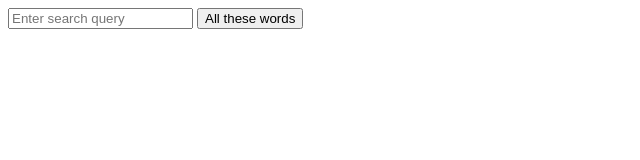
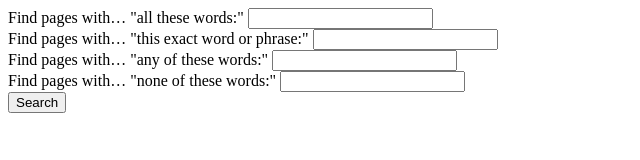
Before and after one commit to Ammarmkhan/google_front_end, a plain HTML site: page advanced.html in a window 1280 px wide. Shown: the whole page, without its empty margins (0-640 px from the left). Drawn offline with Linux system fonts and the light colour scheme.

Commit message:
Finished adv page

```diff
--- a/advanced.html
+++ b/advanced.html
@@ -1,13 +1,23 @@
 <!DOCTYPE html>
-<html lang="en">
+<html>
     <head>
-        <title>Advanced Search</title>
+        <title>Advanced Google Search</title>
     </head>
     <body>
-        <form action="https://www.google.com/search">
-            <input type="text" name="q" placeholder="Enter search query">
-            <input type="hidden" name="as_epq" value="">
-            <input type="submit" value="All these words">
+        <form action="https://www.google.com/search" method="get">
+            <label for="all-words">Find pages with… "all these words:"</label>
+            <input type="text" name="as_q" value="">
+            <br>
+            <label for="exact-phrase">Find pages with… "this exact word or phrase:"</label>
+            <input type="text" name="as_epq" value="">
+            <br>
+            <label for="any-words">Find pages with… "any of these words:"</label>
+            <input type="text" name="as_oq" value="">
+            <br>
+            <label for="none-words">Find pages with… "none of these words:"</label>
+            <input type="text" name="as_eq" value="">
+            <br>
+            <input type="submit" value="Search">
         </form>
     </body>
 </html>
```
